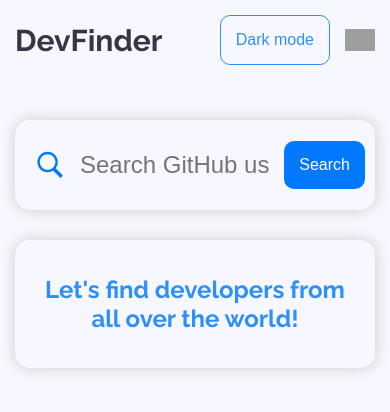
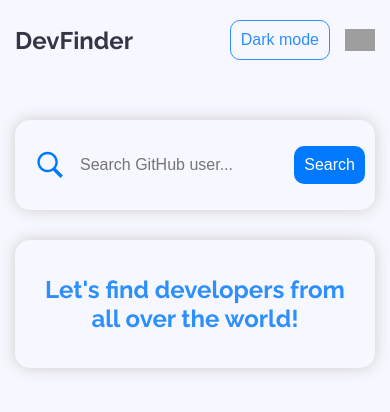
Before and after one commit to TeeSSkooo/DevFinder, a React (Create React App) app: page / in a window 390 px wide. Shown: the top 412 px of the page. Built offline with nearby package versions, Linux system fonts and the light colour scheme; grey boxes are pictures that could not be loaded.

Commit message:
Added adaptive layout

```diff
--- a/src/components/header/Header.jsx
+++ b/src/components/header/Header.jsx
@@ -2,6 +2,7 @@ import moon from '../../images/icons/moon.png';
 import sun from '../../images/icons/sun.png';
 
 import './Header.scss';
+import './media.scss';
 
 const Header = ({ darkTheme, setDarkTheme }) => {
   return (
--- /dev/null
+++ b/src/components/header/media.scss
@@ -0,0 +1,9 @@
+@media (max-width: 390px) {
+  .logo {
+    font-size: 24px;
+  }
+
+  .header__theme-btn {
+    padding: 10px;
+  }
+}
--- a/src/components/search-bar/SearchBar.jsx
+++ b/src/components/search-bar/SearchBar.jsx
@@ -6,6 +6,7 @@ import lightSearch from '../../images/icons/light-search.svg';
 import darkSearch from '../../images/icons/dark-search.svg';
 
 import './SearchBar.scss';
+import './media.scss';
 
 const SearchBar = ({ isDarkTheme, setUser, setProcess }) => {
   const [terms, setTerms] = useState('');
--- /dev/null
+++ b/src/components/search-bar/media.scss
@@ -0,0 +1,19 @@
+@media (max-width: 390px) {
+  .search__input {
+    font-size: 16px;
+  }
+
+  .search__btn {
+    padding: 10px;
+  }
+}
+
+@media (max-width: 321px) {
+  .search__input {
+    font-size: 14px;
+  }
+
+  .search__btn {
+    padding: 7px;
+  }
+}
--- a/src/components/user-info/UserInfo.jsx
+++ b/src/components/user-info/UserInfo.jsx
@@ -1,5 +1,3 @@
-import './UserInfo.scss';
-
 import lightLocation from '../../images/icons/light-location.png';
 import darkLocation from '../../images/icons/dark-location.png';
 import lightGithub from '../../images/icons/light-github.png';
@@ -8,6 +6,9 @@ import lightTwitter from '../../images/icons/light-twitter.png';
 import darkTwitter from '../../images/icons/dark-twitter.png';
 import lightCompany from '../../images/icons/light-company.png';
 import darkCompany from '../../images/icons/dark-company.png';
+
+import './UserInfo.scss';
+import './media.scss';
 
 function formatDate(date) {
   const dateTime = new Date(date);
--- a/src/components/user-info/UserInfo.scss
+++ b/src/components/user-info/UserInfo.scss
@@ -73,6 +73,7 @@
   text-align: center;
 
   h3 {
+    margin: 0 0 10px 0;
     font-weight: 500;
     color: #8b898b;
   }
--- /dev/null
+++ b/src/components/user-info/media.scss
@@ -0,0 +1,41 @@
+@media (max-width: 660px) {
+  .user-info__wrapper {
+    flex-direction: column;
+  }
+}
+
+@media (max-width: 450px) {
+  .user-info__name {
+    font-size: 24px;
+  }
+
+  .user-info__join-date {
+    font-size: 14px;
+  }
+
+  .user-info__row {
+    padding: 15px 5px;
+  }
+}
+
+@media (max-width: 390px) {
+  .user-info__join-date {
+    font-size: 12px;
+  }
+
+  .user-info__row {
+    padding: 15px 5px;
+  }
+
+  .user-info__col {
+    h3 {
+      font-size: 12px;
+    }
+  }
+
+  .user-info__links {
+    a {
+      font-size: 12px;
+    }
+  }
+}
```
